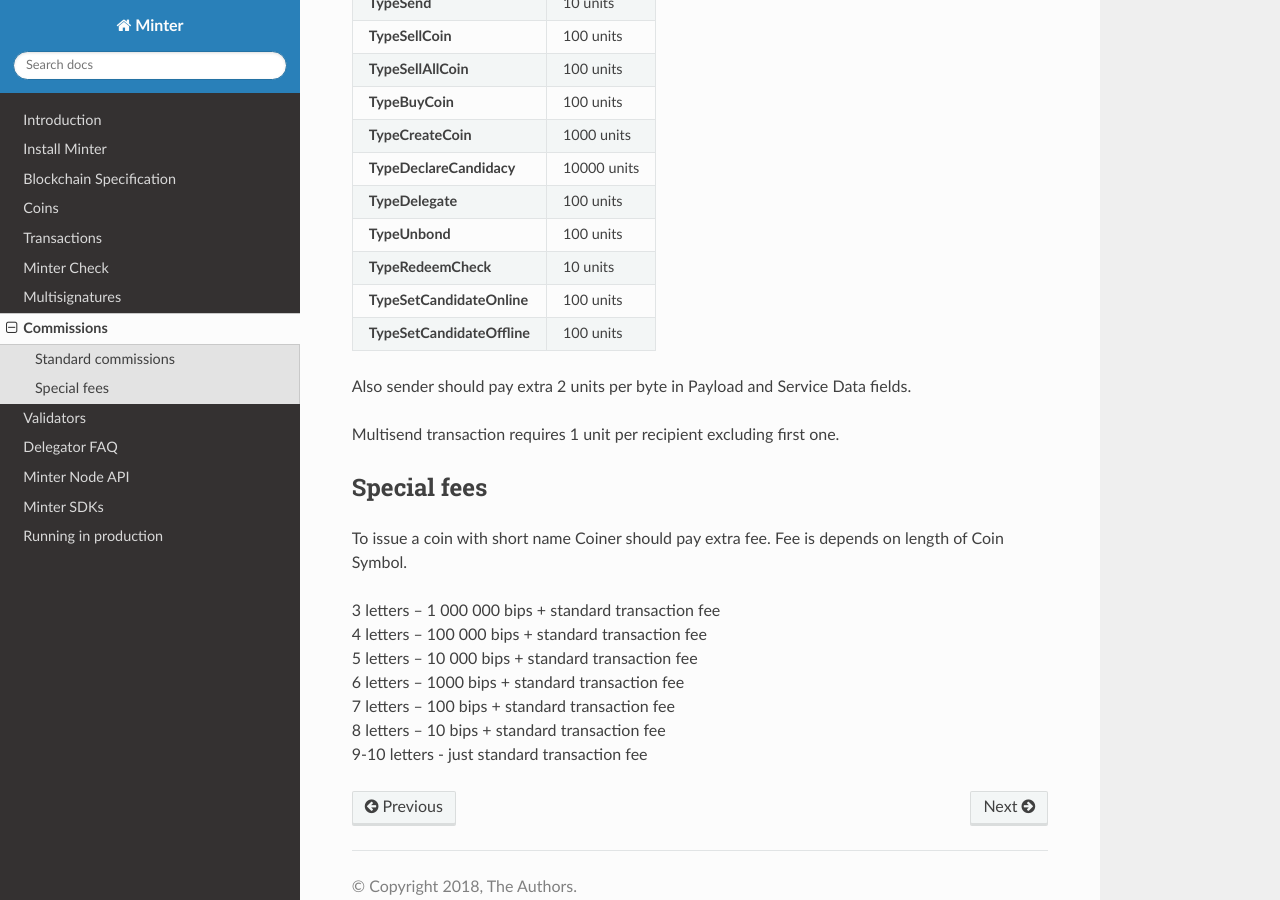
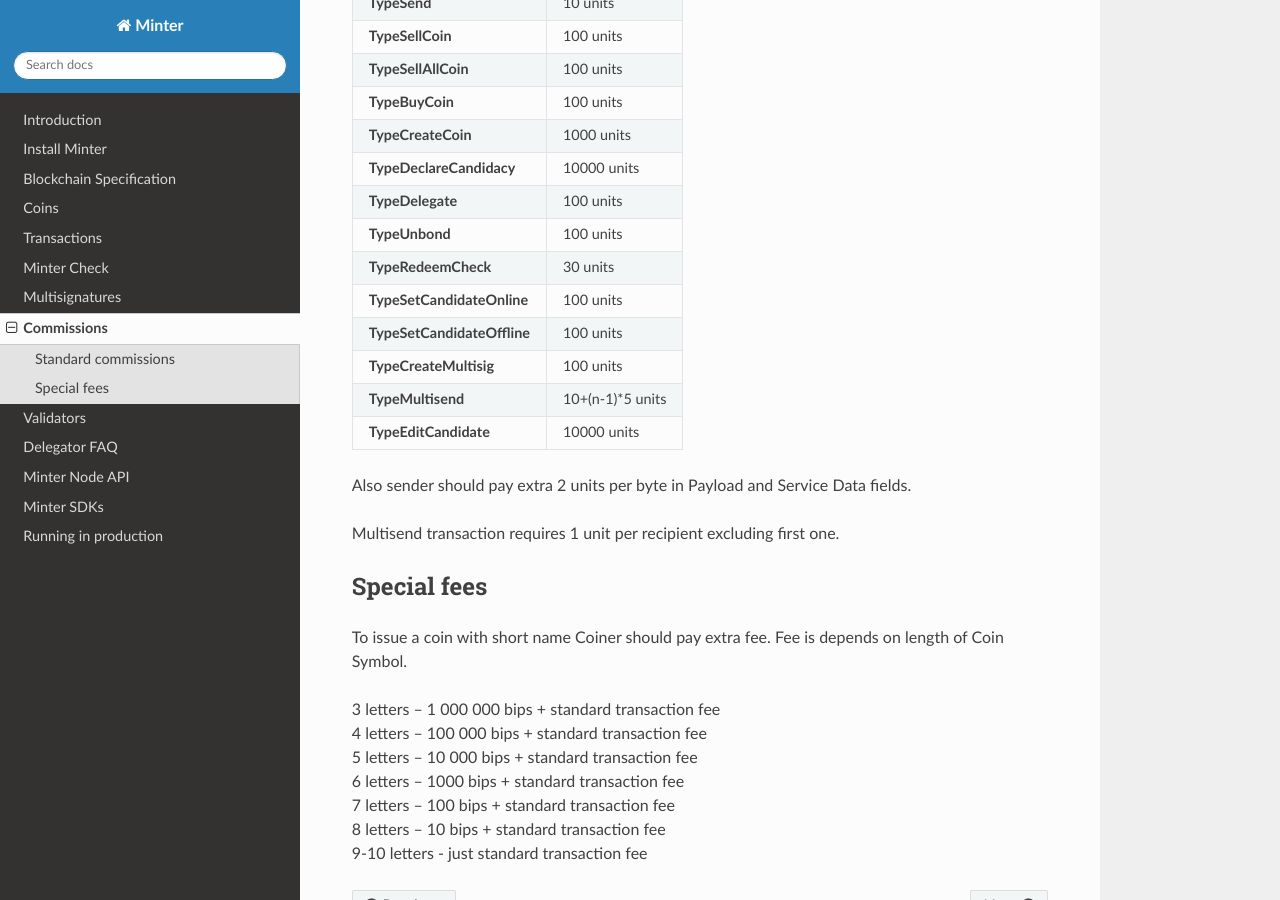
Before and after one commit to MinterTeam/minter-go-node, a Sphinx documentation site: the page built from docs/commissions.rst, in a window 1280 px wide and 900 px high, scrolled down 406 px. Built offline with Sphinx 7.4.7 and the Read the Docs theme 2.0.0, drawn with Linux system fonts in a browser that asks for light colours.

Commit message:
Fix docs

```diff
--- a/docs/commissions.rst
+++ b/docs/commissions.rst
@@ -29,11 +29,17 @@
 +----------------------------------+---------------------+
 | **TypeUnbond**                   | 100 units           |
 +----------------------------------+---------------------+
-| **TypeRedeemCheck**              | 10 units            |
+| **TypeRedeemCheck**              | 30 units            |
 +----------------------------------+---------------------+
 | **TypeSetCandidateOnline**       | 100 units           |
 +----------------------------------+---------------------+
 | **TypeSetCandidateOffline**      | 100 units           |
++----------------------------------+---------------------+
+| **TypeCreateMultisig**           | 100 units           |
++----------------------------------+---------------------+
+| **TypeMultisend**                | 10+(n-1)*5 units    |
++----------------------------------+---------------------+
+| **TypeEditCandidate**            | 10000 units         |
 +----------------------------------+---------------------+
 
 Also sender should pay extra 2 units per byte in Payload and Service Data fields.
```
